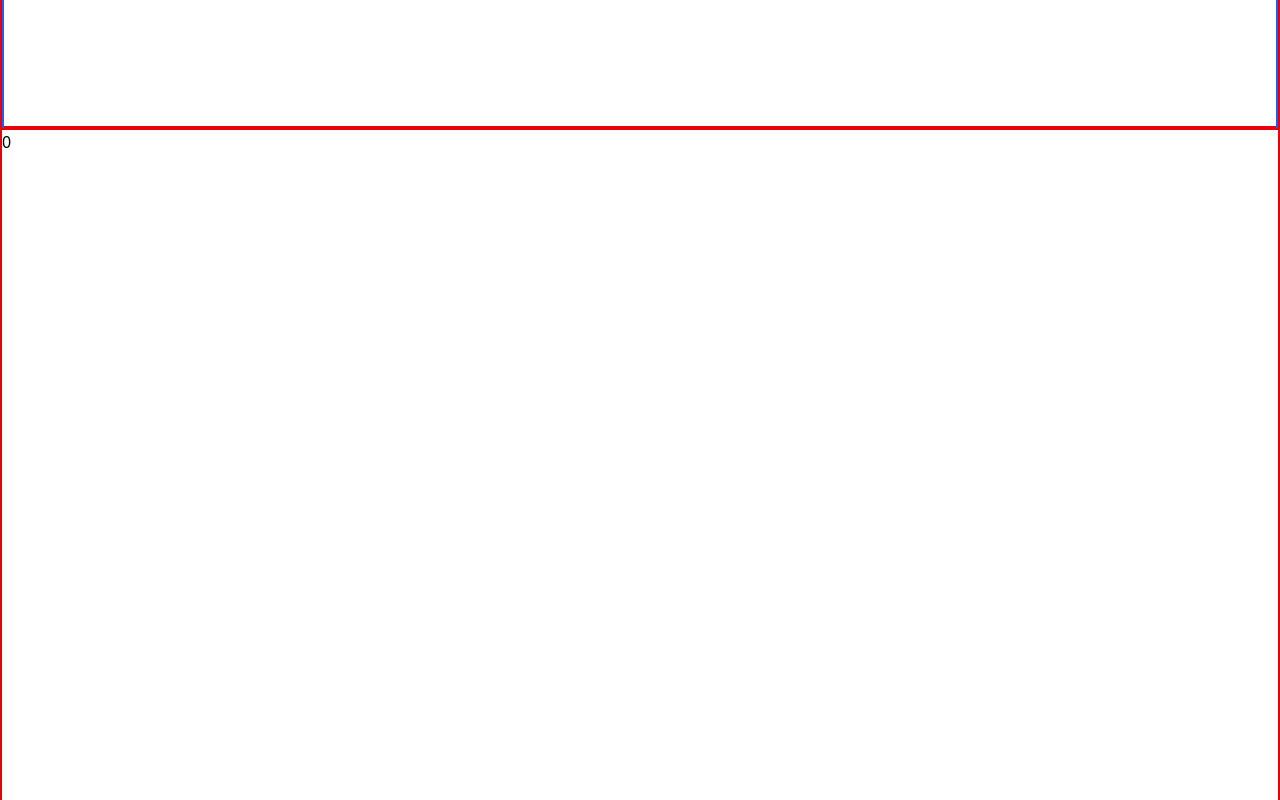
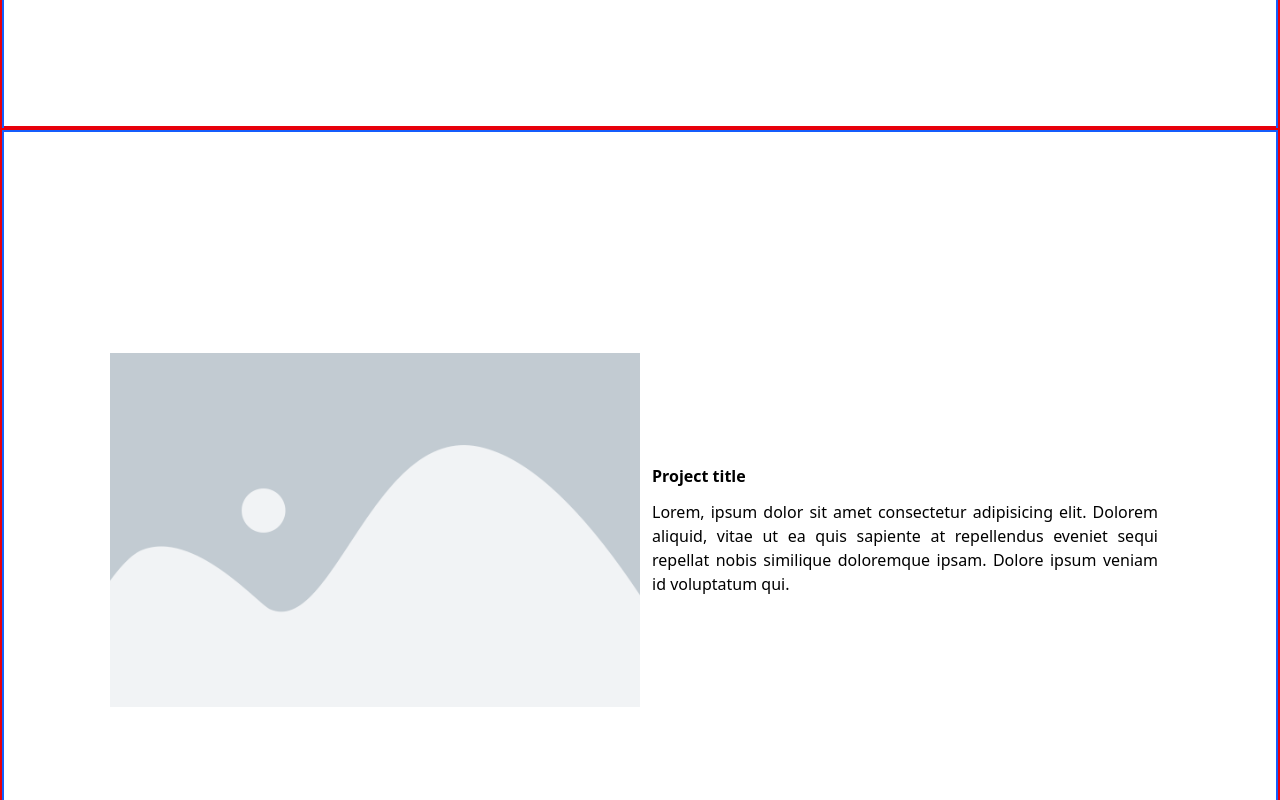
Before and after one commit to MGavranovic/new-portfolio, a React (Vite) app: page / in a window 1280 px wide. Shown: the part 720-1520 px from the top of the page. Built offline with nearby package versions, Linux system fonts and the light colour scheme.

Commit message:
Add Projects component scaffolding

```diff
--- /dev/null
+++ b/src/components/pages/projects/Projects.tsx
@@ -0,0 +1,39 @@
+/*
+
+*/
+
+/**
+ * Section component
+ *
+ * Renders projects
+ * Projects will be gathered through GitHub API
+ *
+ * TODO:
+ *
+ * * bottom should have an image carousel slider (could be implemented in a different component)
+ */
+function Projects() {
+  return (
+    <div className="flex h-dvh border-2  border-blue-600 items-center justify-center">
+      <div className="flex justify-between w-5/6 m-auto">
+        <div className="w-3/6">
+          <img
+            src="../../../src/assets/project-placeholder.png"
+            alt="project-placeholder"
+          />
+        </div>
+        <div className="flex flex-col w-3/6 pl-3 pr-3 h-2/3 m-auto gap-3">
+          <p className="font-bold">Project title</p>
+          <p className="text-justify">
+            Lorem, ipsum dolor sit amet consectetur adipisicing elit. Dolorem
+            aliquid, vitae ut ea quis sapiente at repellendus eveniet sequi
+            repellat nobis similique doloremque ipsam. Dolore ipsum veniam id
+            voluptatum qui.
+          </p>
+        </div>
+      </div>
+    </div>
+  );
+}
+
+export default Projects;
--- a/src/components/sections/Section.tsx
+++ b/src/components/sections/Section.tsx
@@ -1,5 +1,6 @@
 import { SectionType } from "../../constants";
 import About from "../pages/about/About";
+import Projects from "../pages/projects/Projects";
 
 interface SectionTypeProps {
   type: SectionType;
@@ -22,7 +23,8 @@ interface SectionTypeProps {
 function Section({ type }: SectionTypeProps) {
   return (
     <div className="h-dvh size-vw border-2 border-red-600">
-      {type ? 0 : <About></About>}
+      {type == 0 && <About></About>}
+      {type == 1 && <Projects></Projects>}
     </div>
   );
 }
```
Also changed, not shown: src/assets/project-placeholder.png (added).
